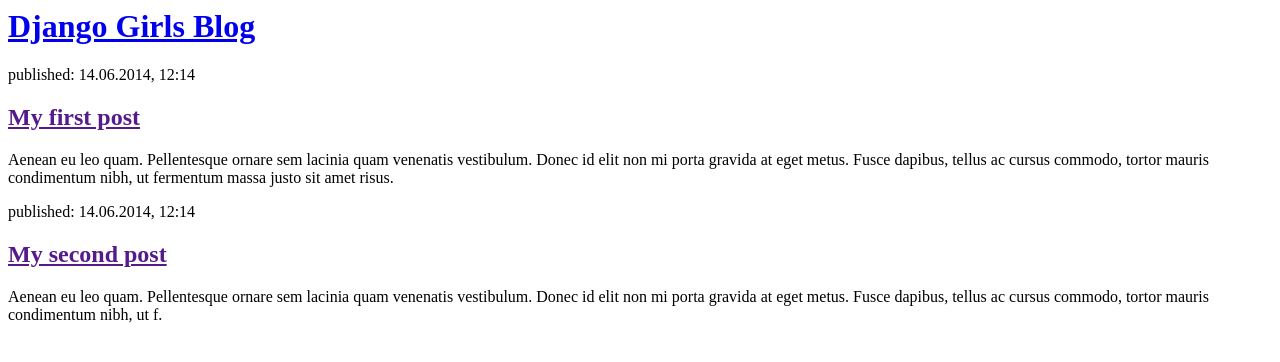
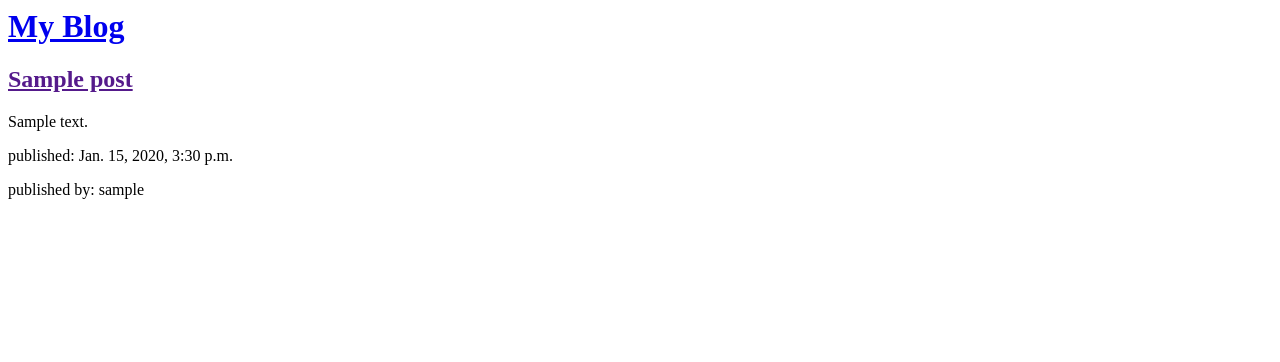
Before and after one commit to Aravinthvvs/DjangoProjects, a Django app: template blog/templates/blog/post_list.html in a window 1280 px wide. Shown: the top 362 px of the page. Run offline with Django 3.2, Linux system fonts and the light colour scheme; the template is opened without the code that fills it: values that come from a table or form of the project are taken from there, others are empty; tables that the repository leaves empty hold one stand-in row (values such as "Sample post").

Commit message:
Modified templates to display posts from database.

```diff
--- a/blog/templates/blog/post_list.html
+++ b/blog/templates/blog/post_list.html
@@ -1,22 +1,22 @@
 <html>
     <head>
-        <title>Django Girls blog</title>
+        <title>My blog</title>
     </head>
     <body>
         <div>
-            <h1><a href="/">Django Girls Blog</a></h1>
+            <h1><a href="/">My Blog</a></h1>
         </div>
 
         <div>
-            <p>published: 14.06.2014, 12:14</p>
-            <h2><a href="">My first post</a></h2>
-            <p>Aenean eu leo quam. Pellentesque ornare sem lacinia quam venenatis vestibulum. Donec id elit non mi porta gravida at eget metus. Fusce dapibus, tellus ac cursus commodo, tortor mauris condimentum nibh, ut fermentum massa justo sit amet risus.</p>
-        </div>
+            {% for post in posts %}
+            <div>
+                 <h2><a href="">{{ post.title }}</a></h2>
+                 <p>{{ post.text|linebreaksbr }}</p>
+                 <p>published: {{ post.published_date }}</p>
+                 <p>published by: {{ post.author }}</p>
 
-        <div>
-            <p>published: 14.06.2014, 12:14</p>
-            <h2><a href="">My second post</a></h2>
-            <p>Aenean eu leo quam. Pellentesque ornare sem lacinia quam venenatis vestibulum. Donec id elit non mi porta gravida at eget metus. Fusce dapibus, tellus ac cursus commodo, tortor mauris condimentum nibh, ut f.</p>
+            </div>
+            {% endfor %}
         </div>
     </body>
 </html>
--- a/blog/urls.py
+++ b/blog/urls.py
@@ -1,5 +1,5 @@
 from django.urls import path
-from . import views
+from blog import views
 
 urlpatterns = [
     path('',views.post_list,name='post_list'),
--- a/blog/views.py
+++ b/blog/views.py
@@ -1,4 +1,7 @@
 from django.shortcuts import render
+from blog.models import Post
+from django.utils import timezone
 
 def post_list(request):
-    return render(request,'blog/post_list.html',{})
+    posts = Post.objects.filter(published_date__lte=timezone.now()).order_by('published_date')
+    return render(request,'blog/post_list.html',{'posts':posts})
--- a/mysite/urls.py
+++ b/mysite/urls.py
@@ -14,8 +14,9 @@
     2. Add a URL to urlpatterns:  path('blog/', include('blog.urls'))
 """
 from django.contrib import admin
-from django.urls import path
+from django.urls import path,include
 
 urlpatterns = [
     path('admin/', admin.site.urls),
+    path('',include('blog.urls')),
 ]
```
